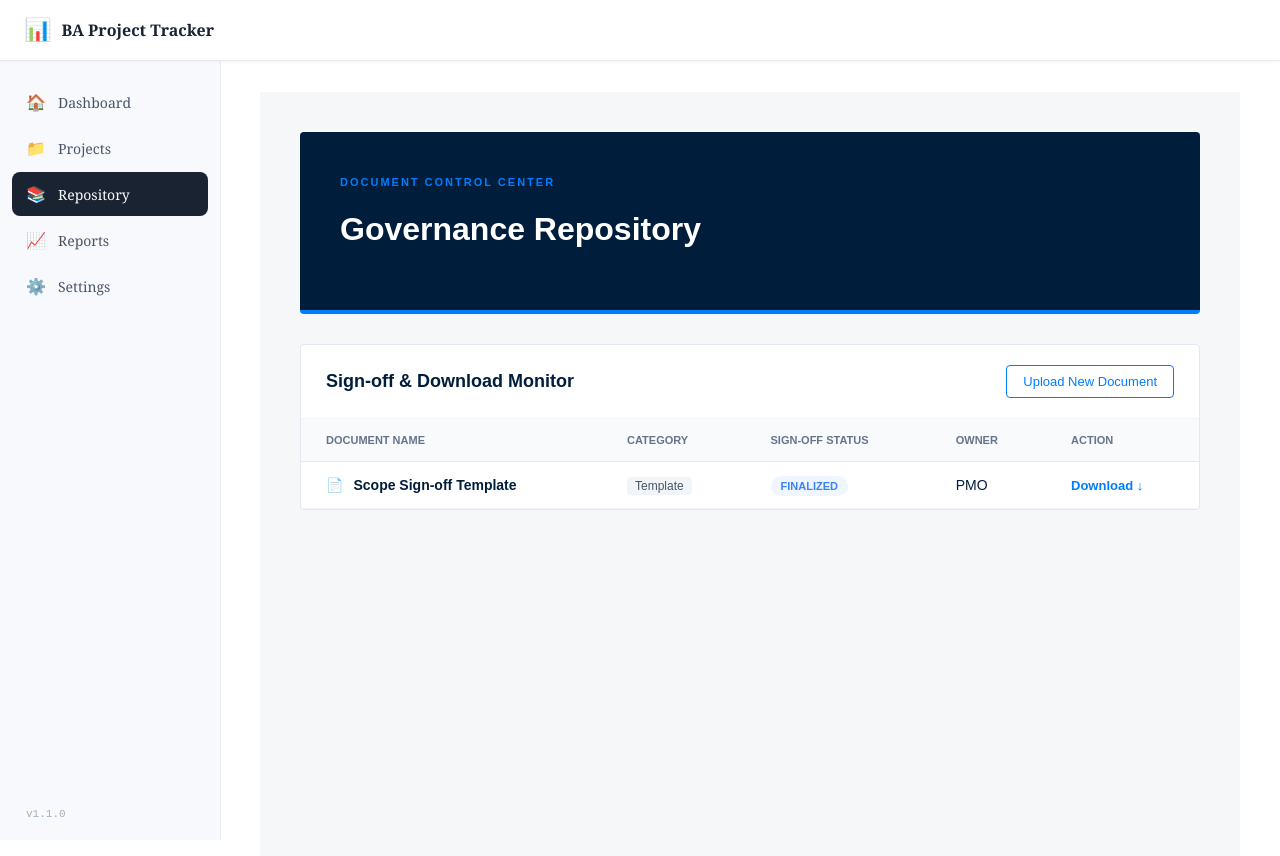
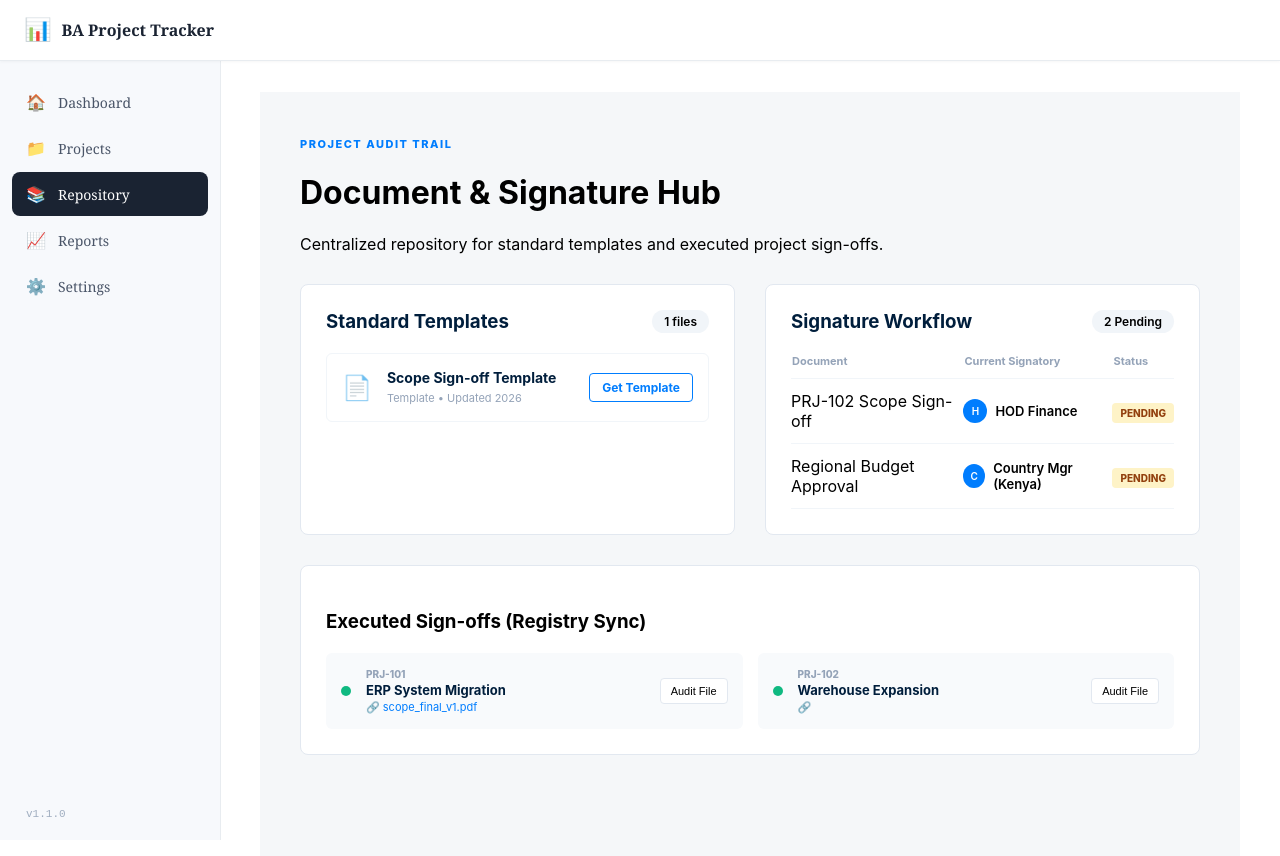
Before and after one commit to NeskoLimo/BA-PROJECT_TRACKER, an Angular app: page /repository in a window 1280 px wide. Shown: the top 856 px of the page. Built offline with nearby package versions, Linux system fonts and the light colour scheme.

Commit message:
Update repository.component.ts

```diff
--- a/src/app/components/repository/repository.component.ts
+++ b/src/app/components/repository/repository.component.ts
@@ -8,76 +8,150 @@ import { GovernanceService, RepositoryDocument } from '../../services/governance
   imports: [CommonModule],
   template: `
     <div class="mck-container">
-      <div class="mck-header">
-        <span class="eyebrow">Document Control Center</span>
-        <h1>Governance Repository</h1>
+      <div class="header">
+        <div class="title-group">
+          <span class="eyebrow">Project Audit Trail</span>
+          <h1>Document & Signature Hub</h1>
+          <p>Centralized repository for standard templates and executed project sign-offs.</p>
+        </div>
       </div>
 
-      <div class="mck-card shadow">
-        <div class="table-header">
-          <h3>Sign-off & Download Monitor</h3>
-          <button class="mck-btn-outline">Upload New Document</button>
+      <div class="repo-grid">
+        <div class="repo-section">
+          <div class="section-header">
+            <h3>Standard Templates</h3>
+            <span class="count">{{ getTemplateCount() }} files</span>
+          </div>
+          <div class="doc-list">
+            <div *ngFor="let doc of getTemplates()" class="doc-item">
+              <div class="doc-icon">📄</div>
+              <div class="doc-info">
+                <span class="doc-name">{{ doc.name }}</span>
+                <span class="doc-meta">{{ doc.category }} • Updated 2026</span>
+              </div>
+              <a [href]="doc.downloadUrl" class="btn-download">Get Template</a>
+            </div>
+          </div>
         </div>
 
-        <table class="mck-table">
+        <div class="repo-section">
+          <div class="section-header">
+            <h3>Signature Workflow</h3>
+            <span class="count">{{ getPendingCount() }} Pending</span>
+          </div>
+          <div class="sig-table-container">
+            <table class="sig-table">
               <thead>
                 <tr>
-              <th>Document Name</th>
-              <th>Category</th>
-              <th>Sign-off Status</th>
-              <th>Owner</th>
-              <th>Action</th>
+                  <th>Document</th>
+                  <th>Current Signatory</th>
+                  <th>Status</th>
                 </tr>
               </thead>
               <tbody>
-            <tr *ngFor="let doc of gov.repositoryDocs">
+                <tr *ngFor="let p of getPendingDocs()">
                   <td>
-                <div class="doc-name">
-                  <span class="icon">📄</span>
-                  <strong>{{ doc.name }}</strong>
+                    <span class="p-name">{{ p.name }}</span>
+                  </td>
+                  <td>
+                    <div class="signatory">
+                      <div class="avatar">{{ p.nextSignatory?.[0] }}</div>
+                      <span>{{ p.nextSignatory }}</span>
                     </div>
                   </td>
-              <td><span class="cat-tag">{{ doc.category }}</span></td>
                   <td>
-                <span class="status-indicator" [ngClass]="doc.status.toLowerCase()">
-                  {{ doc.status }}
+                    <span class="sig-badge" [ngClass]="p.status.toLowerCase()">
+                      {{ p.status }}
                     </span>
-              </td>
-              <td>{{ doc.owner }}</td>
-              <td>
-                <a [href]="doc.downloadUrl" class="download-link">Download ↓</a>
                   </td>
                 </tr>
               </tbody>
             </table>
           </div>
         </div>
+      </div>
+
+      <div class="mck-card signoff-section">
+        <h3>Executed Sign-offs (Registry Sync)</h3>
+        <div class="signoff-grid">
+          <div *ngFor="let proj of gov.projects" class="signoff-card" [hidden]="!proj.hasAttachment">
+            <div class="status-dot"></div>
+            <div class="signoff-info">
+              <span class="proj-id">{{ proj.id }}</span>
+              <span class="proj-title">{{ proj.name }}</span>
+              <span class="file-link">🔗 {{ proj.attachmentUrl }}</span>
+            </div>
+            <button class="btn-view" (click)="viewDoc(proj.attachmentUrl)">Audit File</button>
+          </div>
+        </div>
+      </div>
+    </div>
   `,
   styles: [`
-    .mck-container { padding: 40px; background: #F5F7F9; min-height: 100vh; font-family: sans-serif; }
-    .mck-header { background: #001E3C; color: #FFFFFF; padding: 40px; border-radius: 4px; margin-bottom: 30px; border-bottom: 4px solid #007DFE; }
-    .eyebrow { font-size: 11px; text-transform: uppercase; letter-spacing: 2px; color: #007DFE; font-weight: 700; }
+    .mck-container { padding: 40px; background: #f5f7f9; min-height: 100vh; font-family: 'Inter', sans-serif; }
+    .eyebrow { color: #007DFE; font-weight: 800; font-size: 11px; text-transform: uppercase; letter-spacing: 1.5px; }
+    .header { margin-bottom: 30px; }
 
-    .mck-card { background: #FFFFFF; border-radius: 4px; border: 1px solid #E2E8F0; overflow: hidden; }
-    .table-header { padding: 20px 25px; display: flex; justify-content: space-between; align-items: center; border-bottom: 1px solid #F1F5F9; }
-    .table-header h3 { color: #001E3C; margin: 0; font-size: 18px; }
+    .repo-grid { display: grid; grid-template-columns: 1fr 1fr; gap: 30px; margin-bottom: 30px; }
+    .repo-section { background: white; border-radius: 8px; border: 1px solid #e2e8f0; padding: 25px; }
+    .section-header { display: flex; justify-content: space-between; align-items: center; margin-bottom: 20px; }
+    .section-header h3 { color: #001E3C; margin: 0; }
+    .count { background: #f1f5f9; padding: 4px 12px; border-radius: 20px; font-size: 12px; font-weight: 600; }
 
-    .mck-table { width: 100%; border-collapse: collapse; }
-    .mck-table th { background: #F8FAFC; padding: 15px 25px; text-align: left; font-size: 11px; text-transform: uppercase; color: #64748B; border-bottom: 1px solid #E2E8F0; }
-    .mck-table td { padding: 15px 25px; border-bottom: 1px solid #F1F5F9; color: #001E3C; font-size: 14px; }
+    /* Template Items */
+    .doc-item { display: flex; align-items: center; padding: 15px; border: 1px solid #f1f5f9; border-radius: 6px; margin-bottom: 12px; transition: 0.2s; }
+    .doc-item:hover { border-color: #007DFE; background: #f0f9ff; }
+    .doc-icon { font-size: 24px; margin-right: 15px; }
+    .doc-info { flex: 1; }
+    .doc-name { display: block; font-weight: 700; color: #001E3C; font-size: 14px; }
+    .doc-meta { font-size: 11px; color: #94a3b8; }
+    .btn-download { color: #007DFE; text-decoration: none; font-size: 12px; font-weight: 700; border: 1px solid #007DFE; padding: 6px 12px; border-radius: 4px; }
 
-    .doc-name { display: flex; align-items: center; gap: 10px; }
-    .cat-tag { background: #F1F5F9; padding: 2px 8px; border-radius: 4px; font-size: 12px; color: #475569; }
+    /* Signature Hub */
+    .sig-table { width: 100%; border-collapse: collapse; }
+    .sig-table th { text-align: left; font-size: 11px; color: #94a3b8; padding-bottom: 10px; border-bottom: 1px solid #f1f5f9; }
+    .sig-table td { padding: 12px 0; border-bottom: 1px solid #f1f5f9; }
+    .signatory { display: flex; align-items: center; gap: 8px; font-size: 13px; font-weight: 600; }
+    .avatar { width: 24px; height: 24px; background: #007DFE; color: white; border-radius: 50%; display: flex; align-items: center; justify-content: center; font-size: 10px; }
+    .sig-badge { font-size: 10px; padding: 4px 8px; border-radius: 4px; font-weight: 800; text-transform: uppercase; }
+    .pending { background: #fef3c7; color: #92400e; }
 
-    .status-indicator { font-size: 11px; font-weight: 700; text-transform: uppercase; padding: 4px 10px; border-radius: 20px; }
-    .status-indicator.approved { background: #ECFDF5; color: #10B981; }
-    .status-indicator.pending { background: #FFFBEB; color: #F59E0B; }
-    .status-indicator.finalized { background: #EFF6FF; color: #3B82F6; }
-
-    .download-link { color: #007DFE; text-decoration: none; font-weight: 600; font-size: 13px; }
-    .mck-btn-outline { border: 1px solid #007DFE; background: transparent; color: #007DFE; padding: 8px 16px; border-radius: 4px; cursor: pointer; font-size: 13px; }
+    /* Sign-off Section */
+    .mck-card { background: white; border-radius: 8px; border: 1px solid #e2e8f0; padding: 25px; }
+    .signoff-grid { display: grid; grid-template-columns: repeat(auto-fill, minmax(280px, 1fr)); gap: 15px; margin-top: 20px; }
+    .signoff-card { display: flex; align-items: center; padding: 15px; background: #f8fafc; border-radius: 6px; gap: 15px; }
+    .status-dot { width: 10px; height: 10px; background: #10b981; border-radius: 50%; }
+    .signoff-info { flex: 1; display: flex; flex-direction: column; }
+    .proj-id { font-size: 10px; font-weight: 800; color: #94a3b8; }
+    .proj-title { font-size: 13px; font-weight: 700; color: #001E3C; margin: 2px 0; }
+    .file-link { font-size: 11px; color: #007DFE; }
+    .btn-view { background: white; border: 1px solid #e2e8f0; padding: 6px 10px; border-radius: 4px; font-size: 11px; cursor: pointer; }
   `]
 })
 export class RepositoryComponent {
   constructor(public gov: GovernanceService) {}
+
+  getTemplates() {
+    return this.gov.repositoryDocs.filter(d => d.isTemplate);
   }
+
+  getTemplateCount() {
+    return this.getTemplates().length;
+  }
+
+  getPendingDocs() {
+    // Simulated docs awaiting HOD/Sponsor signature
+    return [
+      { name: 'PRJ-102 Scope Sign-off', nextSignatory: 'HOD Finance', status: 'Pending' },
+      { name: 'Regional Budget Approval', nextSignatory: 'Country Mgr (Kenya)', status: 'Pending' }
+    ];
+  }
+
+  getPendingCount() {
+    return this.getPendingDocs().length;
+  }
+
+  viewDoc(url: string | undefined) {
+    if (url) alert('Opening audit file: ' + url);
+  }
+}
```
Lines whose indentation alone changed are shown as unchanged.
